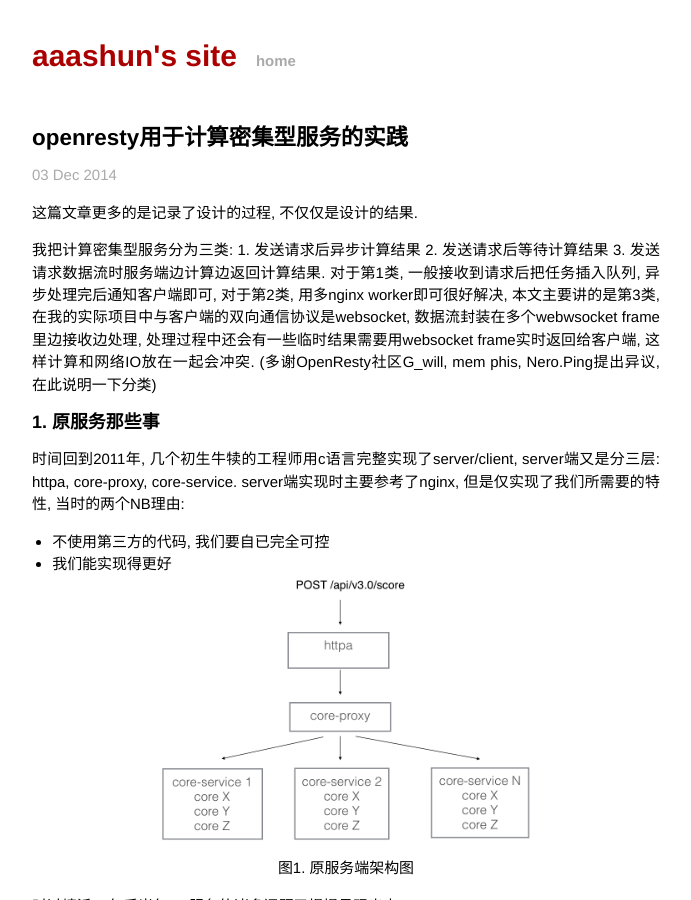
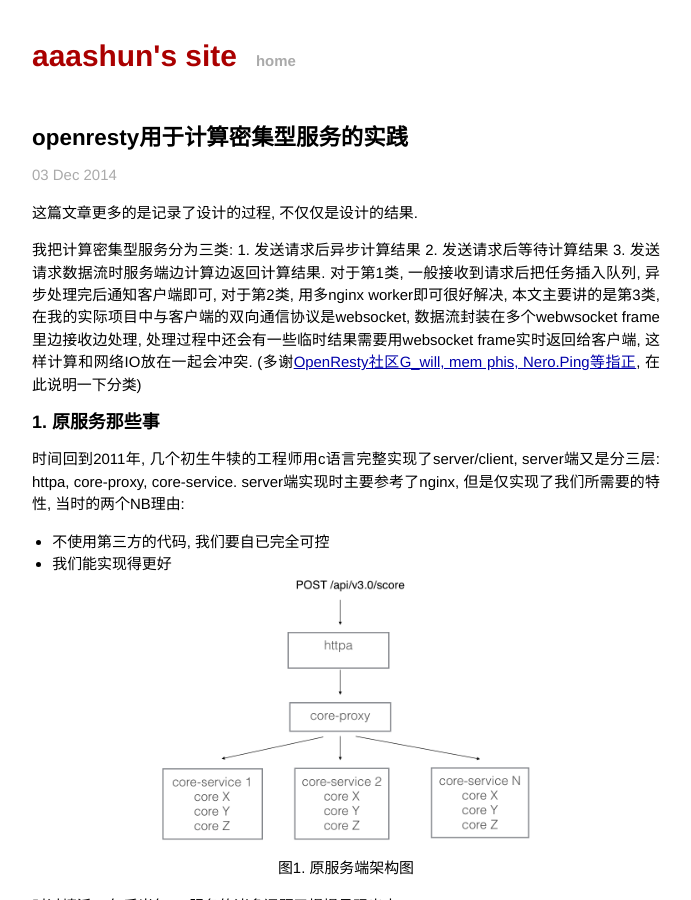
Before and after one commit to aaashun/aaashun.github.io, a Jekyll site: the page built from _posts/2014-12-03-openresty-as-compute-intensive-server.md, in a window 1280 px wide and 900 px high. Shown: the whole window, without its empty margins (294-985 px from the left). Built offline with Jekyll 4.4.1, drawn with Linux system fonts in a browser that asks for light colours; Markdown is read by kramdown in place of the engine named in the settings; comment, search, counter and statistics services are not loaded.

Commit message:
change post

```diff
--- a/_posts/2014-12-03-openresty-as-compute-intensive-server.md
+++ b/_posts/2014-12-03-openresty-as-compute-intensive-server.md
@@ -7,7 +7,9 @@ tags: nginx lua openresty
 
 这篇文章更多的是记录了设计的过程, 不仅仅是设计的结果.
 
-我把计算密集型服务分为三类: 1. 发送请求后异步计算结果 2. 发送请求后等待计算结果 3. 发送请求数据流时服务端边计算边返回计算结果. 对于第1类, 一般接收到请求后把任务插入队列, 异步处理完后通知客户端即可, 对于第2类, 用多nginx worker即可很好解决, 本文主要讲的是第3类, 在我的实际项目中与客户端的双向通信协议是websocket, 数据流封装在多个webwsocket frame里边接收边处理, 处理过程中还会有一些临时结果需要用websocket frame实时返回给客户端, 这样计算和网络IO放在一起会冲突. (多谢OpenResty社区G_will, mem phis, Nero.Ping提出异议, 在此说明一下分类)
+
+
+我把计算密集型服务分为三类: 1. 发送请求后异步计算结果 2. 发送请求后等待计算结果 3. 发送请求数据流时服务端边计算边返回计算结果. 对于第1类, 一般接收到请求后把任务插入队列, 异步处理完后通知客户端即可, 对于第2类, 用多nginx worker即可很好解决, 本文主要讲的是第3类, 在我的实际项目中与客户端的双向通信协议是websocket, 数据流封装在多个webwsocket frame里边接收边处理, 处理过程中还会有一些临时结果需要用websocket frame实时返回给客户端, 这样计算和网络IO放在一起会冲突. (多谢<a href="https://groups.google.com/forum/#!topic/openresty/ynGVzgywGic">OpenResty社区G_will, mem phis, Nero.Ping等指正</a>, 在此说明一下分类)
 
 ### 1. 原服务那些事
 时间回到2011年, 几个初生牛犊的工程师用c语言完整实现了server/client, server端又是分三层: httpa, core-proxy, core-service. server端实现时主要参考了nginx, 但是仅实现了我们所需要的特性, 当时的两个NB理由:
```
